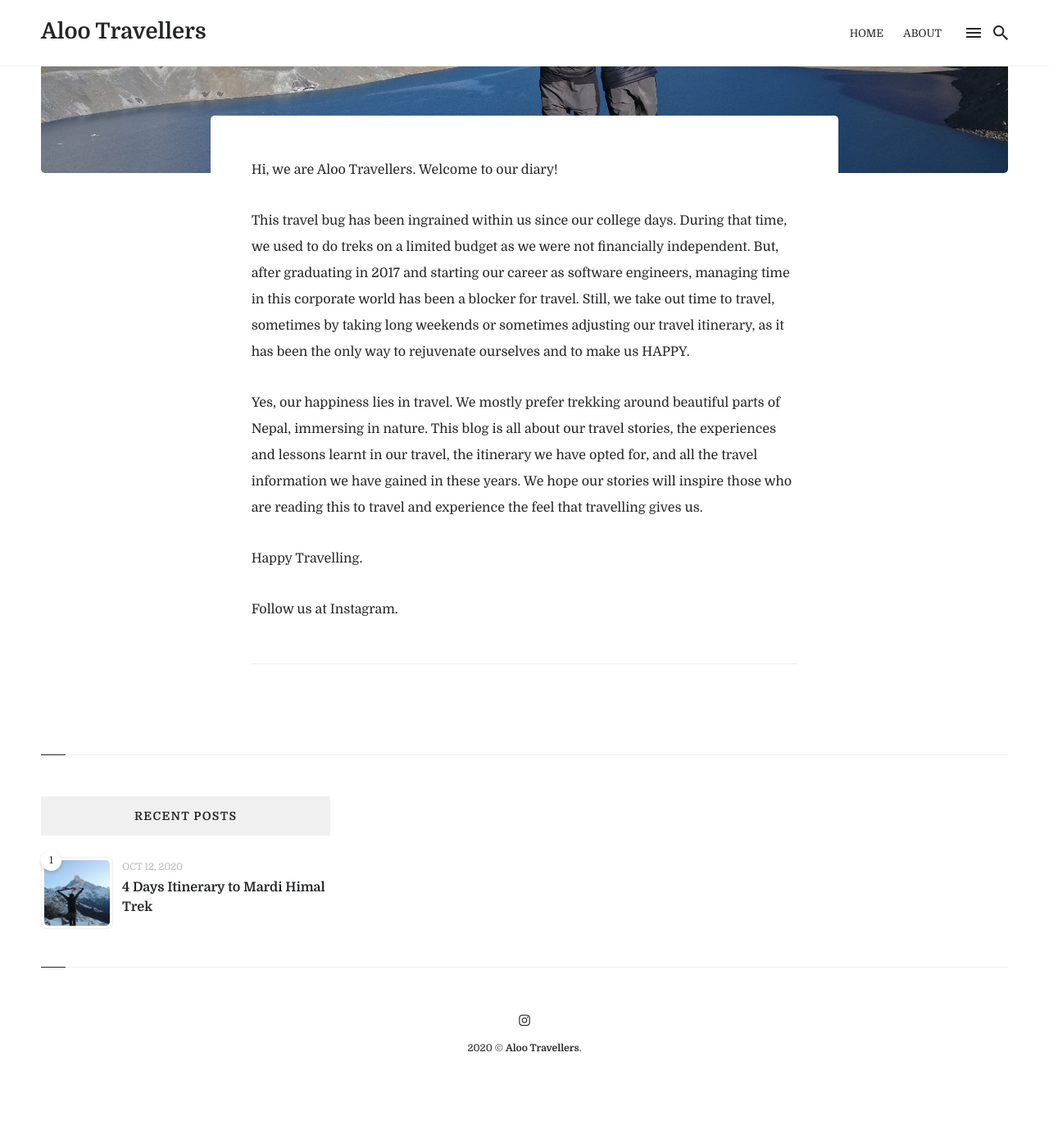
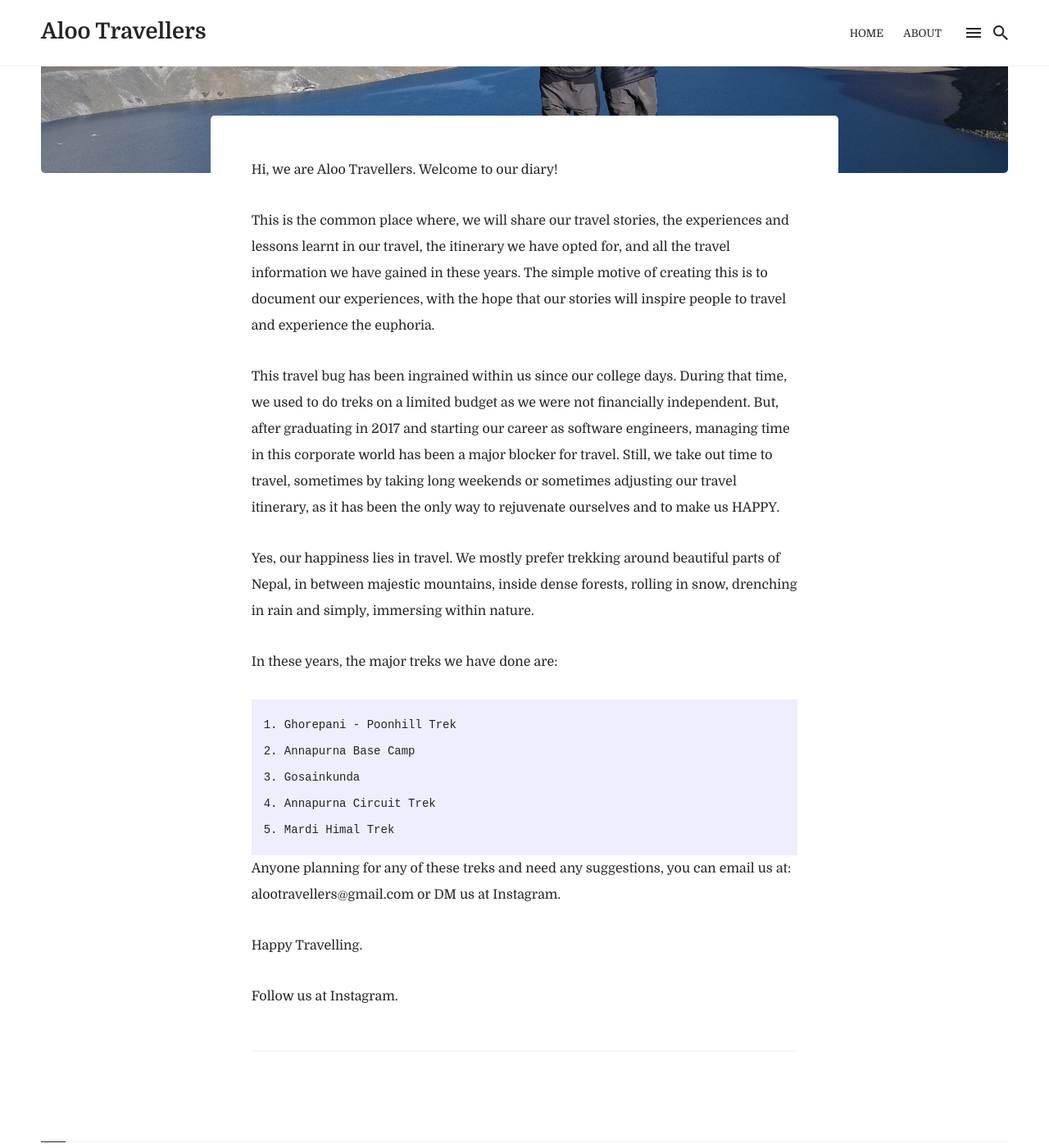
Before and after one commit to pinksi/aloo-travellers.github.io, a Jekyll site: the page built from _pages/about.md, in a window 1280 px wide and 1400 px high, scrolled down 557 px. Shown: the whole window at 82% size. Built offline with Jekyll 4.4.1, drawn with Linux system fonts in a browser that asks for light colours; nearby versions of some CDN libraries; before the commit the page ends 1901 px from its top, so only the background shows below that.

Commit message:
updates about page

```diff
--- a/_pages/about.md
+++ b/_pages/about.md
@@ -7,9 +7,21 @@ image: '/images/about.jpg'
 
 Hi, we are Aloo Travellers. Welcome to our diary!
 
-This travel bug has been ingrained within us since our college days. During that time, we used to do treks on a limited budget as we were not financially independent. But, after graduating in 2017 and starting our career as software engineers, managing time in this corporate world has been a blocker for travel. Still, we take out time to travel, sometimes by taking long weekends or sometimes adjusting our travel itinerary, as it has been the only way to rejuvenate ourselves and to make us HAPPY.
+This is the common place where, we will share our travel stories, the experiences and lessons learnt in our travel, the itinerary we have opted for, and all the travel information we have gained in these years. The simple motive of creating this is to document our experiences, with the hope that our stories will inspire people to travel and experience the euphoria.
 
-Yes, our happiness lies in travel. We mostly prefer trekking around beautiful parts of Nepal, immersing in nature. This blog is all about our travel stories, the experiences and lessons learnt in our travel, the itinerary we have opted for, and all the travel information we have gained in these years. We hope our stories will inspire those who are reading this to travel and experience the feel that travelling gives us.
+This travel bug has been ingrained within us since our college days. During that time, we used to do treks on a limited budget as we were not financially independent. But, after graduating in 2017 and starting our career as software engineers, managing time in this corporate world has been a major blocker for travel. Still, we take out time to travel, sometimes by taking long weekends or sometimes adjusting our travel itinerary, as it has been the only way to rejuvenate ourselves and to make us HAPPY.
+
+Yes, our happiness lies in travel. We mostly prefer trekking around beautiful parts of Nepal, in between majestic mountains, inside dense forests, rolling in snow, drenching in rain and simply, immersing within nature.
+
+In these years, the major treks we have done are:
+
+    1. Ghorepani - Poonhill Trek
+    2. Annapurna Base Camp
+    3. Gosainkunda
+    4. Annapurna Circuit Trek
+    5. Mardi Himal Trek
+
+Anyone planning for any of these treks and need any suggestions, you can email us at: alootravellers@gmail.com or DM us at [Instagram](https://www.instagram.com/aloo_travellers/).
 
 Happy Travelling.
 
```
Also changed, not shown: _layouts/post.html (+12 -8 lines).
